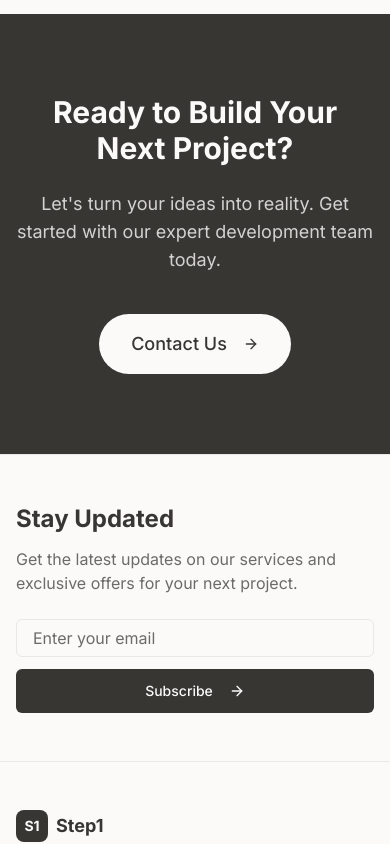
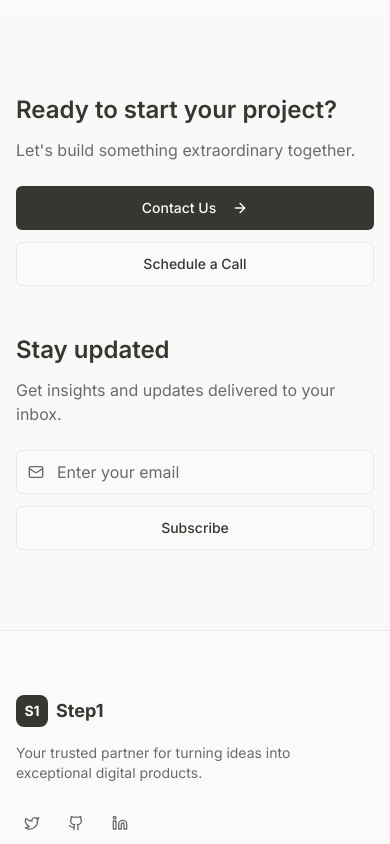
Before and after one commit to An9Yang/external-service-landing-page, a React (Vite) app: page / in a window 390 px wide. Shown: the part 8640-9484 px from the top of the page. Built offline with nearby package versions, Linux system fonts and the light colour scheme.

Commit message:
feat: Revise FinalCTA and Footer components for improved layout, updated text, and enhanced user engagement features

```diff
--- a/src/components/final-cta.tsx
+++ b/src/components/final-cta.tsx
@@ -1,30 +1,94 @@
 /**
- * Step1 Final CTA Section
- * Call-to-action for outsourcing services
+ * Step1 Combined CTA Section - Clean Horizontal Layout
  */
 import { Button } from "@/components/ui/button";
-import { ArrowRight } from "lucide-react";
+import { Input } from "@/components/ui/input";
+import { ArrowRight, Mail } from "lucide-react";
+import { motion } from "framer-motion";
 
 export function FinalCTA() {
   return (
-    <section className="py-20 bg-foreground text-background">
-      <div className="max-w-4xl mx-auto px-4 sm:px-6 lg:px-8 text-center">
-        {/* 主标题 */}
-        <h2 className="text-3xl sm:text-4xl lg:text-5xl font-bold mb-6">
-          Ready to Build Your Next Project?
-        </h2>
+    <section className="py-20 bg-muted/20">
+      <motion.div
+        initial={{ opacity: 0, y: 20 }}
+        whileInView={{ opacity: 1, y: 0 }}
+        viewport={{ once: true }}
+        transition={{ duration: 0.5 }}
+        className="container-width"
+      >
+        <div className="grid md:grid-cols-2 gap-12 lg:gap-20">
+          {/* Left: Project CTA */}
+          <motion.div
+            initial={{ opacity: 0, x: -20 }}
+            whileInView={{ opacity: 1, x: 0 }}
+            viewport={{ once: true }}
+            transition={{ duration: 0.5, delay: 0.1 }}
+            className="space-y-6"
+          >
+            <div>
+              <h2 className="text-2xl md:text-3xl font-semibold text-foreground mb-3">
+                Ready to start your project?
+              </h2>
+              <p className="text-muted-foreground">
+                Let's build something extraordinary together.
+              </p>
+            </div>
 
-        {/* 说明文字 */}
-        <p className="text-lg sm:text-xl text-background/80 mb-10 max-w-2xl mx-auto">
-          Let's turn your ideas into reality. Get started with our expert development team today.
-        </p>
+            <div className="flex flex-col sm:flex-row gap-3">
+              <Button
+                size="lg"
+                className="bg-foreground text-background hover:bg-foreground/90"
+              >
+                Contact Us
+                <ArrowRight className="w-4 h-4 ml-2" />
+              </Button>
+              <Button
+                size="lg"
+                variant="outline"
+                className="border-border"
+              >
+                Schedule a Call
+              </Button>
+            </div>
+          </motion.div>
 
-        {/* CTA 按钮 */}
-        <Button className="bg-background text-foreground hover:bg-background/90 font-medium px-8 py-4 rounded-full border-0 text-lg h-auto">
-          Contact Us
-          <ArrowRight className="w-5 h-5 ml-2" />
-        </Button>
-      </div>
+          {/* Right: Newsletter */}
+          <motion.div
+            initial={{ opacity: 0, x: 20 }}
+            whileInView={{ opacity: 1, x: 0 }}
+            viewport={{ once: true }}
+            transition={{ duration: 0.5, delay: 0.2 }}
+            className="space-y-6"
+          >
+            <div>
+              <h2 className="text-2xl md:text-3xl font-semibold text-foreground mb-3">
+                Stay updated
+              </h2>
+              <p className="text-muted-foreground">
+                Get insights and updates delivered to your inbox.
+              </p>
+            </div>
+
+            <div className="flex flex-col sm:flex-row gap-3">
+              <div className="relative flex-1">
+                <Mail className="absolute left-3 top-1/2 -translate-y-1/2 h-4 w-4 text-muted-foreground" />
+                <Input
+                  type="email"
+                  placeholder="Enter your email"
+                  className="pl-10 h-11 border-border bg-background"
+                />
+              </div>
+              <Button
+                size="lg"
+                variant="outline"
+                className="border-border hover:bg-muted"
+              >
+                Subscribe
+              </Button>
+            </div>
+          </motion.div>
+        </div>
+      </motion.div>
     </section>
   );
 }
--- a/src/components/footer.tsx
+++ b/src/components/footer.tsx
@@ -1,10 +1,7 @@
 /**
- * Step1 Footer - Minimal and Professional
+ * Step1 Footer - Clean and Minimal
  */
-import { Button } from "@/components/ui/button";
-import { Input } from "@/components/ui/input";
-import { ArrowRight, Globe, Github, Twitter, Linkedin, Mail } from "lucide-react";
-import { motion } from "framer-motion";
+import { Globe, Github, Twitter, Linkedin } from "lucide-react";
 
 const footerLinks = {
   product: [
@@ -42,33 +39,8 @@ const socialLinks = [
 export function Footer() {
   return (
     <footer className="border-t border-border bg-background">
-      {/* Newsletter Section */}
-      <div className="border-b border-border">
-        <div className="container-width py-12">
-          <div className="max-w-2xl">
-            <h3 className="text-2xl font-bold text-foreground mb-3">
-              Stay Updated
-            </h3>
-            <p className="text-muted-foreground mb-6">
-              Get the latest updates on our services and exclusive offers for your next project.
-            </p>
-            <div className="flex flex-col sm:flex-row gap-3">
-              <Input
-                type="email"
-                placeholder="Enter your email"
-                className="flex-1 h-11 px-4 border-border"
-              />
-              <Button className="h-11 px-6 bg-foreground text-background hover:bg-foreground/90">
-                Subscribe
-                <ArrowRight className="ml-2 h-4 w-4" />
-              </Button>
-            </div>
-          </div>
-        </div>
-      </div>
-
       {/* Main Footer Content */}
-      <div className="container-width py-12">
+      <div className="container-width py-16">
         <div className="grid grid-cols-2 md:grid-cols-6 gap-8">
           {/* Brand Column */}
           <div className="col-span-2">
@@ -83,7 +55,7 @@ export function Footer() {
                 Your trusted partner for turning ideas into exceptional digital products.
               </p>
               {/* Social Links */}
-              <div className="flex items-center gap-3">
+              <div className="flex items-center gap-3 pt-2">
                 {socialLinks.map((social) => (
                   <a
                     key={social.label}
@@ -165,7 +137,7 @@ export function Footer() {
         </div>
 
         {/* Bottom Bar */}
-        <div className="mt-12 pt-8 border-t border-border">
+        <div className="mt-16 pt-8 border-t border-border">
           <div className="flex flex-col sm:flex-row justify-between items-center gap-4">
             <div className="text-sm text-muted-foreground">
               © 2024 Step1. All rights reserved.
```
